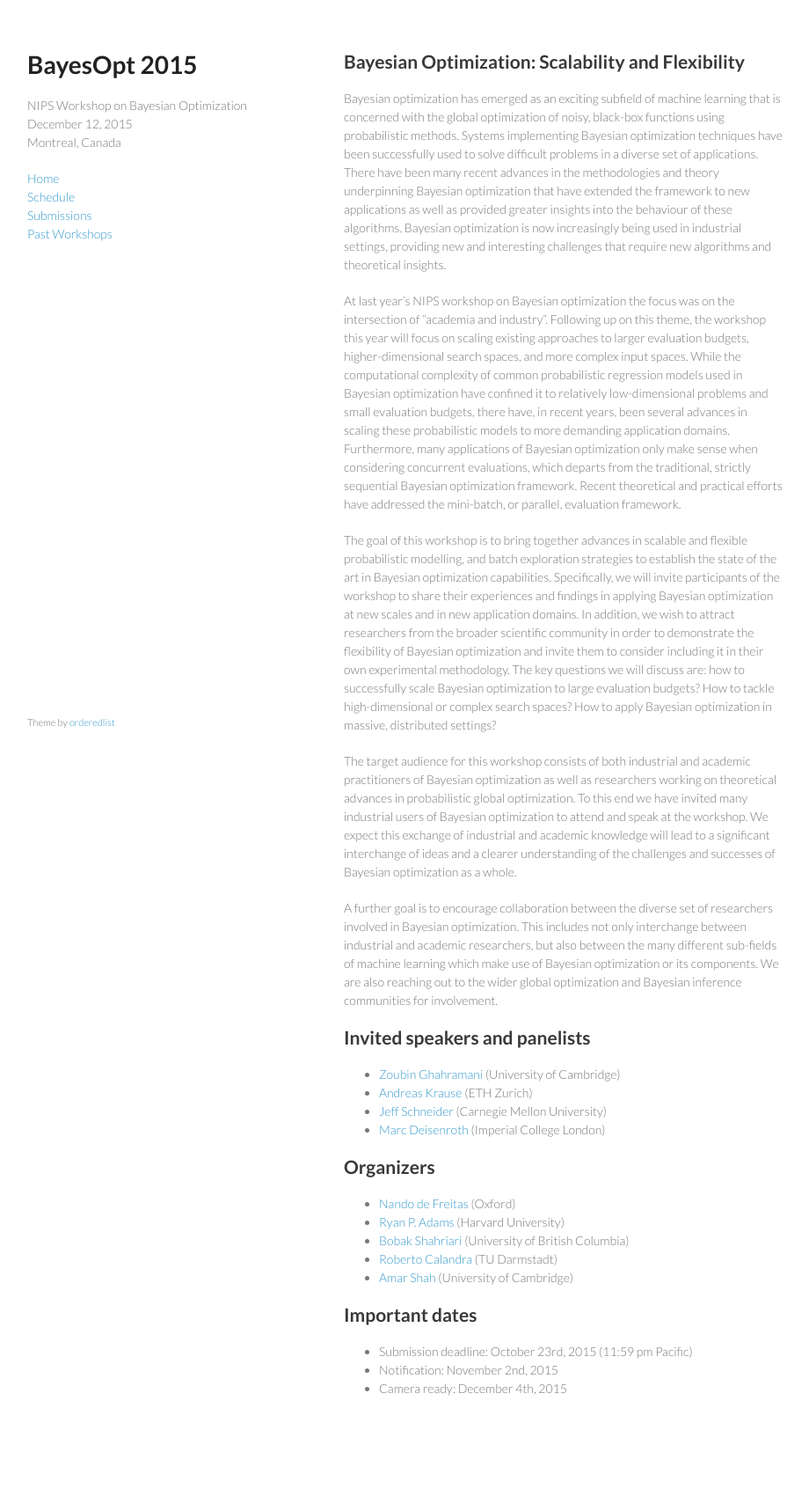
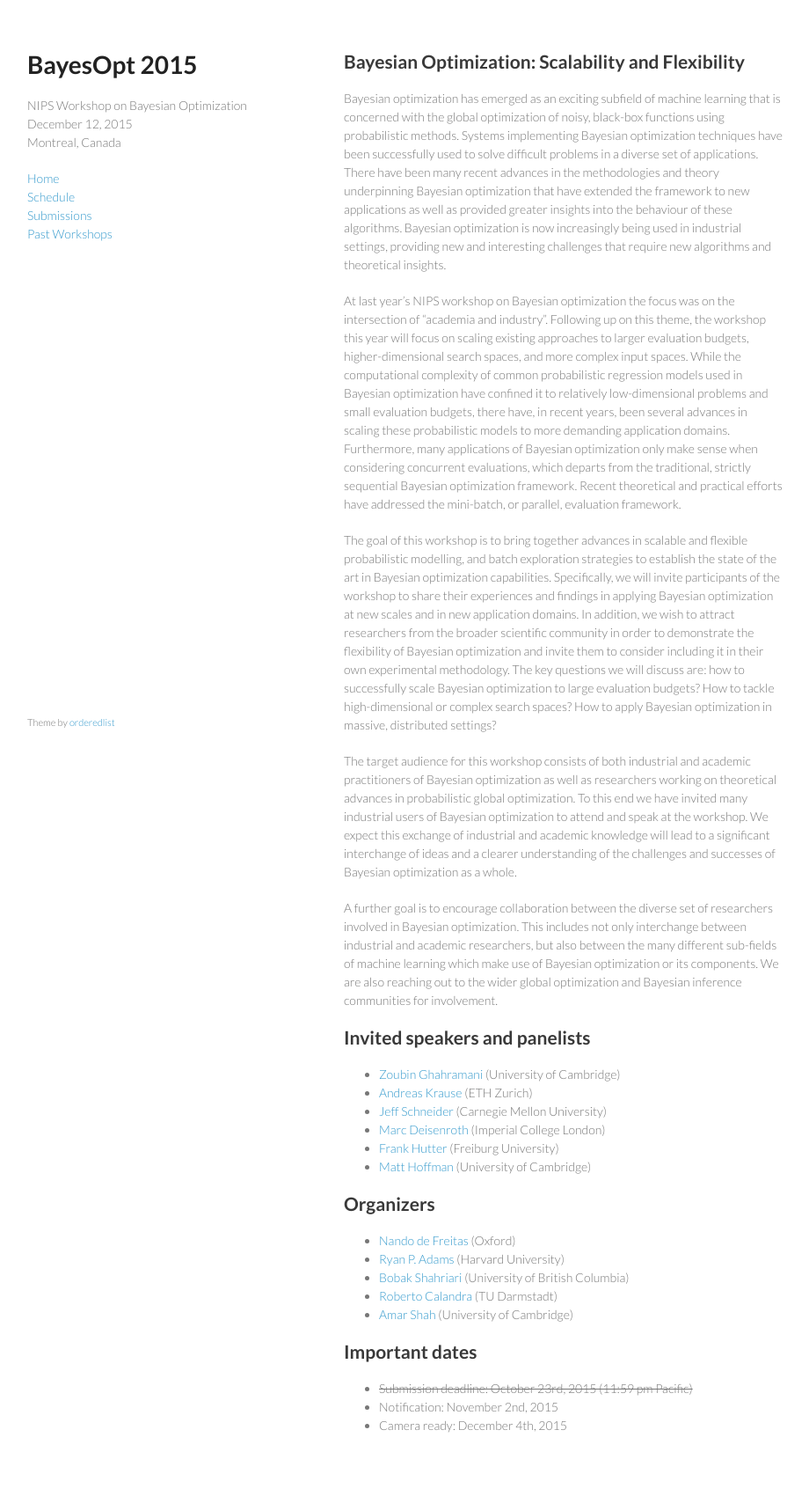
Before and after one commit to bayesopt/bayesopt.github.io, a Jekyll site: the page built from index.md, in a window 1280 px wide. Shown: the whole page at 88% size, without its empty margins (179-1099 px from the left). Built offline with Jekyll 4.4.1, drawn with Linux system fonts in a browser that asks for light colours; before the commit the page ends 1658 px from its top, so only the background shows below that.

Commit message:
Add new speakers to home page.

```diff
--- a/index.md
+++ b/index.md
@@ -65,6 +65,8 @@ optimization and Bayesian inference communities for involvement.
 - [Andreas Krause](http://las.ethz.ch/krausea.html) (ETH Zurich)
 - [Jeff Schneider](https://www.cs.cmu.edu/~schneide/) (Carnegie Mellon University)
 - [Marc Deisenroth](http://wp.doc.ic.ac.uk/sml/person/marc-deisenroth/) (Imperial College London)
+- [Frank Hutter](http://www2.informatik.uni-freiburg.de/~hutter/) (Freiburg University)
+- [Matt Hoffman](http://mlg.eng.cam.ac.uk/hoffmanm/) (University of Cambridge)
 
 
 ## Organizers
@@ -78,6 +80,6 @@ optimization and Bayesian inference communities for involvement.
 
 ## Important dates
 
-- Submission deadline: October 23rd, 2015 (11:59 pm Pacific)
+- ~~Submission deadline: October 23rd, 2015 (11:59 pm Pacific)~~
 - Notification: November 2nd, 2015
 - Camera ready: December 4th, 2015
```
